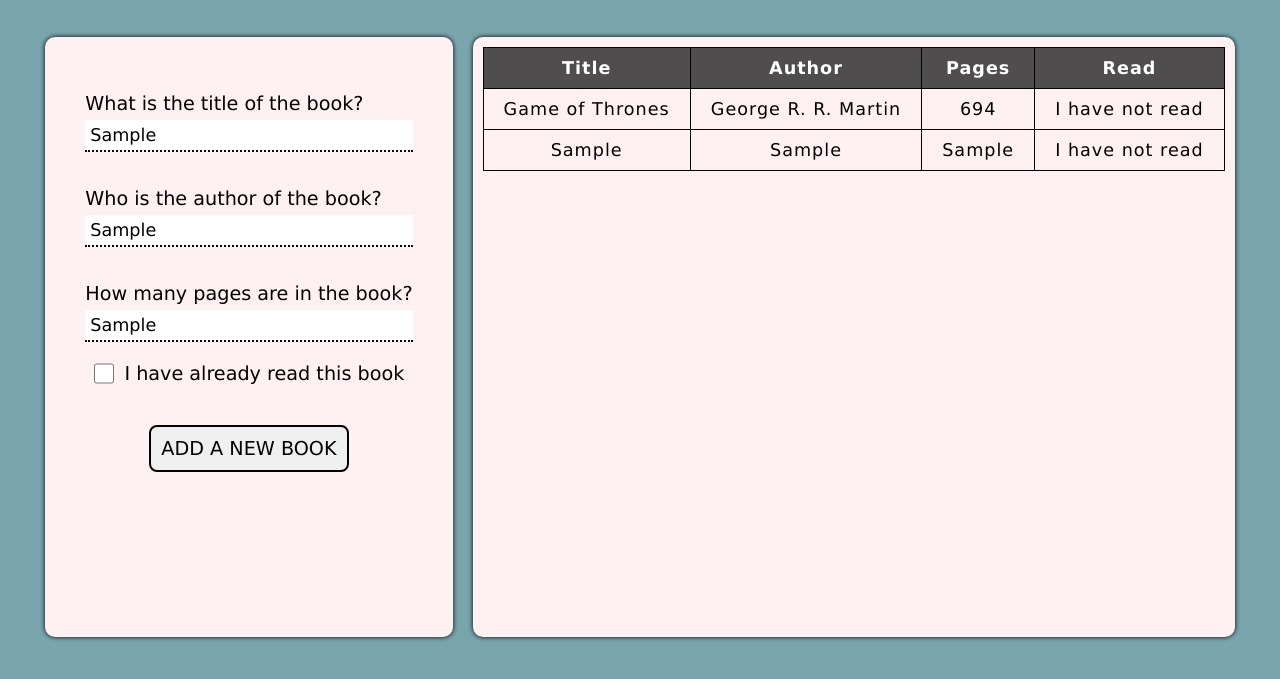
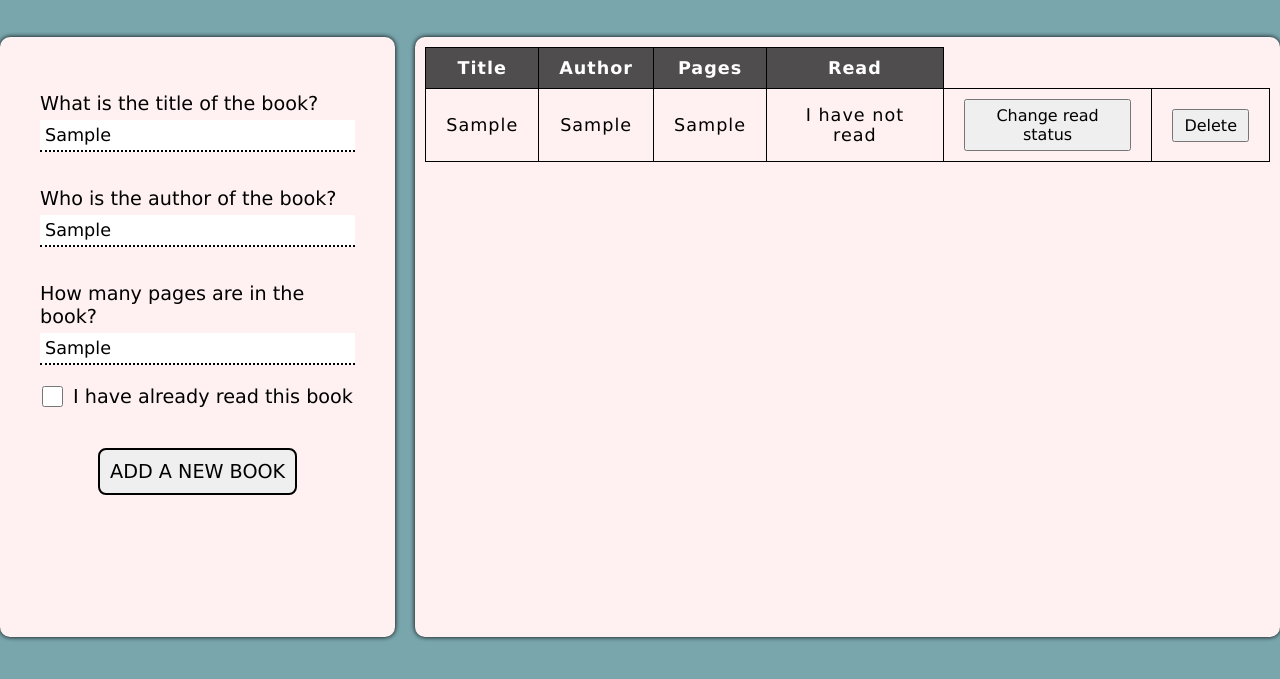
Before and after one commit to cdg341/library, a plain HTML site: page index.html in a window 1280 px wide. Both pictures are taken after typing "Sample", "Sample", "Sample" into the empty fields and a click on the button "ADD A NEW BOOK". Shown: the part 99-778 px from the top of the page. Drawn offline with Linux system fonts and the light colour scheme.

Commit message:
Add read status and delete button with functioning delete button

```diff
--- a/index.html
+++ b/index.html
@@ -43,12 +43,7 @@
               <th>Read</th>
             </tr>
           </thead>
-          <tbody>
-            <td>Game of Thrones</td>
-            <td>George R. R. Martin</td>
-            <td>694</td>
-            <td>I have not read</td>
-          </tbody>
+          <tbody></tbody>
         </table>
       </div>
     </div>
--- a/script.js
+++ b/script.js
@@ -2,53 +2,26 @@ let button = document.querySelector("button");
 let title = document.getElementById("title");
 let author = document.getElementById("author");
 let pages = document.getElementById("pages");
-const table = document.querySelector("table");
+const tbody = document.querySelector("tbody");
 const checkbox = document.getElementById("checkbox");
 
+// Declare empty array for library
+let myLibrary = [];
+
+//Button that takes the input and add it to the library
 button.addEventListener("click", () => {
-  /*  const titleData = document.createElement("td");
-  const authorData = document.createElement("td");
-  const pagesData = document.createElement("td");
-  const readData = document.createElement("td");
-  const tr = document.createElement("tr");
-  const deleteBtn = document.createElement("button");
-
-  deleteBtn.classList.add("deleteBtn");
-
-  titleData.textContent = title.value;
-  authorData.textContent = author.value;
-  pagesData.textContent = pages.value;
-  deleteBtn.textContent = "Delete";
-
-  if (checkbox.checked) {
-    readData.textContent = "I have read";
-  } else {
-    readData.textContent = "I have not read";
-  }
-
-  table.appendChild(titleData);
-  table.appendChild(authorData);
-  table.appendChild(pagesData);
-  table.appendChild(readData);
-  //   table.appendChild(deleteBtn);
-  table.appendChild(tr);
-  */
+  //make sure checkbox has a value of read or not read
   if (checkbox.checked) {
     checkbox.value = "I have read";
   } else {
     checkbox.value = "I have not read";
   }
-  Book();
-
-  addBookToLibrary(title.value, author.value, pages.value, checkbox.value);
-
+  //runs function to display the book in the library
   displayBooks();
-
   console.log(myLibrary);
+  //clear array after book has been added
+  myLibrary = [];
 });
-
-// Declare empty array for library
-let myLibrary = [];
 
 function Book(title, author, pages, checkbox) {
   this.title = title;
@@ -63,14 +36,47 @@ function addBookToLibrary(title, author, pages, checkbox) {
 }
 
 function displayBooks() {
+  //gets input from user
+  addBookToLibrary(title.value, author.value, pages.value, checkbox.value);
+
   myLibrary.forEach((myLibrary) => {
     const row = document.createElement("tr");
-    table.appendChild(row);
+    const deleteBtn = document.createElement("button");
+    const readStatus = document.createElement("button");
+    const dataReadBtn = document.createElement("td");
+    const dataDeleteBtn = document.createElement("td");
+
+    deleteBtn.classList.add("domBtn");
+    readStatus.classList.add("domBtn");
+
+    readStatus.textContent = "Change read status";
+    deleteBtn.textContent = "Delete";
+
+    tbody.appendChild(row);
     for (let key in myLibrary) {
       const data = document.createElement("td");
       data.textContent = `${myLibrary[key]}`;
       row.appendChild(data);
     }
+
+    dataReadBtn.appendChild(readStatus);
+    dataDeleteBtn.appendChild(deleteBtn);
+    row.appendChild(dataReadBtn);
+    row.appendChild(dataDeleteBtn);
+
+    //Button to change read status
+    readStatus.addEventListener("click", () => {
+      if (checkbox.checked) {
+        checkbox.value = "I have not read";
+      } else checkbox.value = "I have read";
+    });
+
+    //Button to remove book from library
+    deleteBtn.addEventListener("click", () => {
+      tbody.removeChild(row);
+      row.removeChild(dataDeleteBtn);
+      row.removeChild(dataReadBtn);
+    });
   });
 }
 
--- a/styles.css
+++ b/styles.css
@@ -115,7 +115,7 @@ thead {
   color: white;
 }
 
-.deleteBtn {
-  padding: 2px 5px;
-  font-size: 0.9rem;
+.domBtn {
+  font-size: 1rem;
+  padding: 5px 10px;
 }
```
